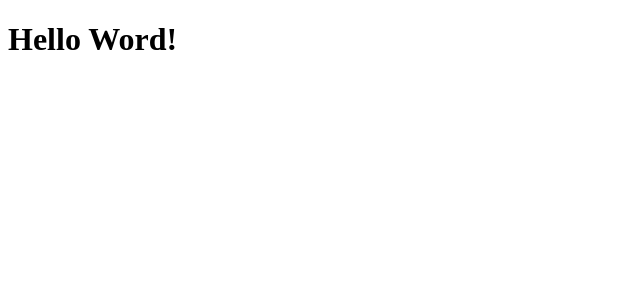
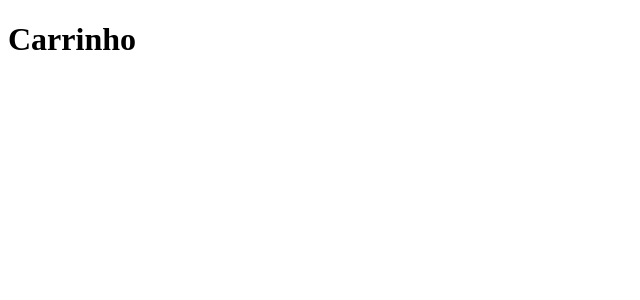
Before and after one commit to MGustav0/RocketShoes, a React (Create React App) app: page /cart in a window 1280 px wide. Shown: the top 300 px of the page, without its empty margins (0-640 px from the left). Built offline with nearby package versions, Linux system fonts and the light colour scheme.

Commit message:
Rotas configuradas

```diff
--- a/package.json
+++ b/package.json
@@ -5,6 +5,7 @@
   "dependencies": {
     "react": "^16.12.0",
     "react-dom": "^16.12.0",
+    "react-router-dom": "^5.1.2",
     "react-scripts": "3.2.0"
   },
   "devDependencies": {
--- a/public/index.html
+++ b/public/index.html
@@ -1,12 +1,11 @@
 <!DOCTYPE html>
-<html lang="en">
+<html lang="pt-BR">
 
 <head>
   <meta charset="utf-8" />
-  <link rel="icon" href="%PUBLIC_URL%/favicon.ico" />
   <meta name="viewport" content="width=device-width, initial-scale=1" />
-  <meta name="theme-color" content="#000000" />
-  <title>React App</title>
+
+  <title>RocketShoes</title>
 </head>
 
 <body>
--- a/src/App.js
+++ b/src/App.js
@@ -1,10 +1,13 @@
 import React from 'react';
+import { BrowserRouter } from 'react-router-dom';
+
+import Routes from './routes';
 
 function App() {
   return (
-    <div className="App">
-      <h1>Hello Word!</h1>
-    </div>
+    <BrowserRouter>
+      <Routes />
+    </BrowserRouter>
   );
 }
 
--- /dev/null
+++ b/src/pages/Cart/index.js
@@ -0,0 +1,7 @@
+import React from 'react';
+
+// import { Container } from './styles';
+
+export default function Cart() {
+  return <h1>Carrinho</h1>;
+}
--- /dev/null
+++ b/src/pages/Home/index.js
@@ -0,0 +1,7 @@
+import React from 'react';
+
+// import { Container } from './styles';
+
+export default function Home() {
+  return <div />;
+}
--- /dev/null
+++ b/src/routes.js
@@ -0,0 +1,14 @@
+import React from 'react';
+import { Switch, Route } from 'react-router-dom';
+
+import Home from './pages/Home';
+import Cart from './pages/Cart';
+
+export default function Routes() {
+  return (
+    <Switch>
+      <Route path="/" exact component={Home} />
+      <Route path="/cart" component={Cart} />
+    </Switch>
+  );
+}
```
Also changed, not shown: 2 other files (tests, documents, lock files or other folders).
